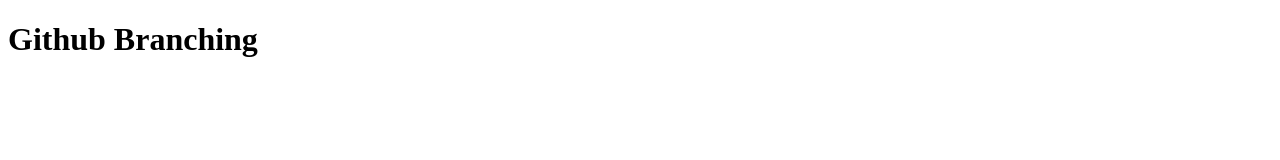
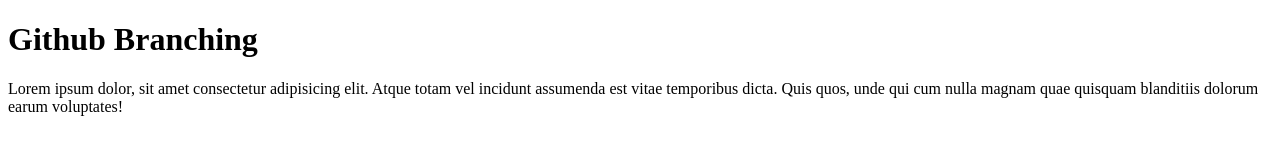
Before and after one commit to LakshmiNarasimhan273/github-branching, a plain HTML site: page index.html in a window 1280 px wide. Drawn offline with Linux system fonts and the light colour scheme.

Commit message:
Changes updated

```diff
--- a/index.html
+++ b/index.html
@@ -7,5 +7,6 @@
 </head>
 <body>
     <h1>Github Branching</h1>
+    <p>Lorem ipsum dolor, sit amet consectetur adipisicing elit. Atque totam vel incidunt assumenda est vitae temporibus dicta. Quis quos, unde qui cum nulla magnam quae quisquam blanditiis dolorum earum voluptates!</p>
 </body>
 </html>
```
